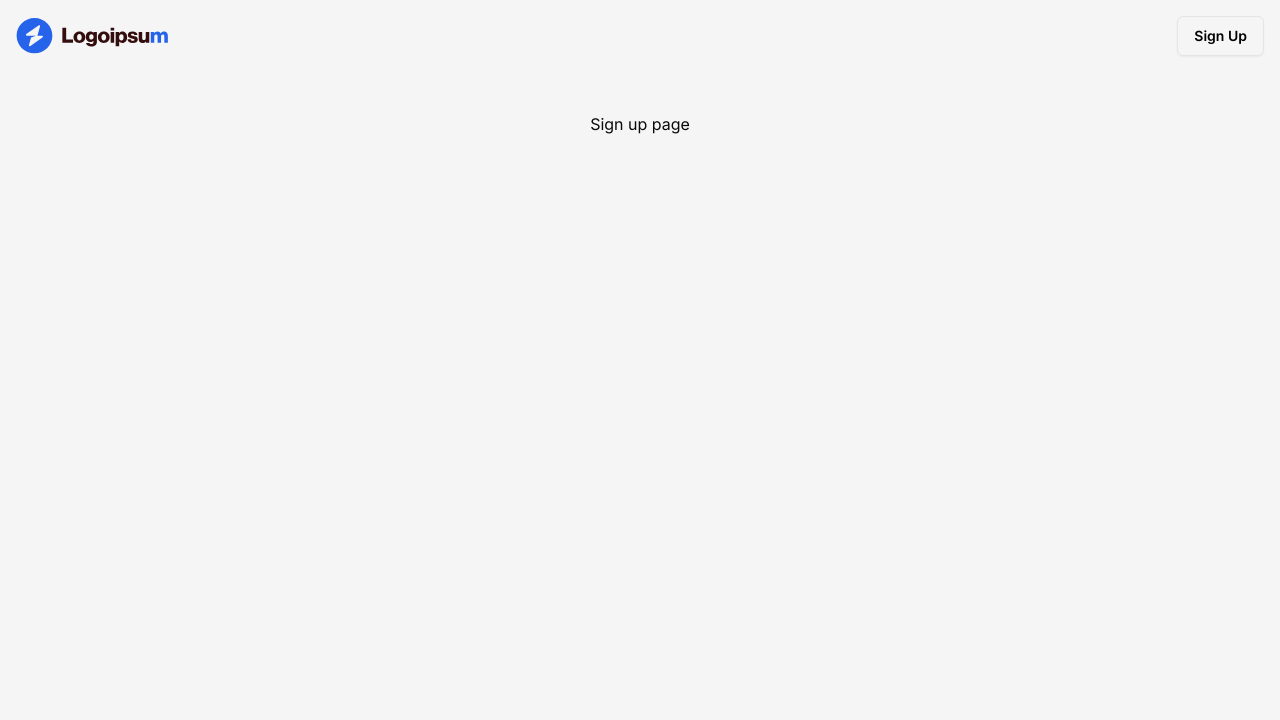
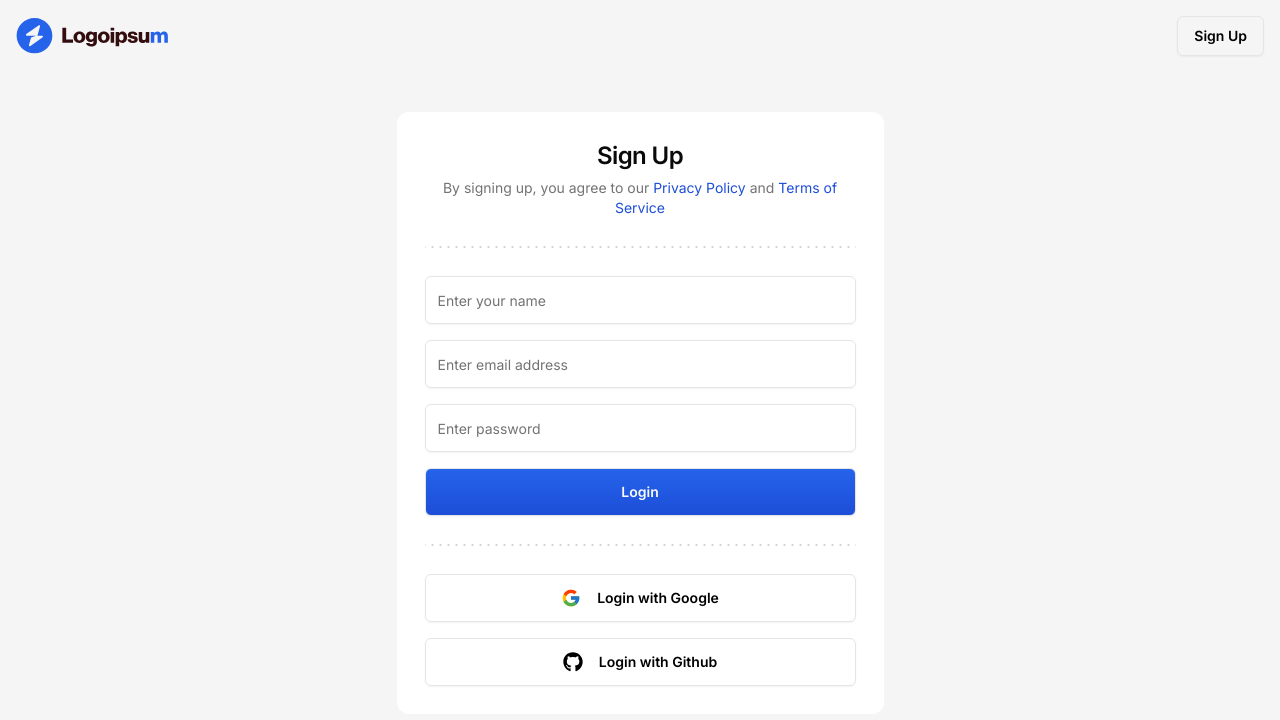
Before and after one commit to Kirill-1999/work-task-app, a Next.js app: page /sign-up in a window 1280 px wide. Shown: the top 720 px of the page. Built offline with nearby package versions, Linux system fonts and the light colour scheme.

Commit message:
Implement SignUpCard component with form fields for name, email, and password, and add Google and GitHub login options. Update SignUpPage to render the new SignUpCard.

```diff
--- a/src/app/(auth)/sign-up/page.tsx
+++ b/src/app/(auth)/sign-up/page.tsx
@@ -1,9 +1,9 @@
+"use client";
+
+import { SignUpCard } from "@/features/auth/components/sign-up-card";
+
 const SignUpPage = () => {
-    return (
-        <div>
-            Sign up page
-        </div>
-    );
+    return <SignUpCard />
 };
 
 export default SignUpPage;
--- a/src/features/auth/components/sign-up-card.tsx
+++ b/src/features/auth/components/sign-up-card.tsx
@@ -0,0 +1,93 @@
+import Link from "next/link";
+import { FcGoogle } from "react-icons/fc";
+import { FaGithub } from "react-icons/fa";
+
+import { DottedSeparator } from "@/components/dotted-separator";
+import { Button } from "@/components/ui/button";
+import {
+    Card,
+    CardContent,
+    CardDescription,
+    CardHeader,
+    CardTitle
+} from "@/components/ui/card";
+import { Input } from "@/components/ui/input";
+
+export const SignUpCard = () => {
+    return (
+        <Card className="w-full h-full md:w-[487px] border-none shadow-none">
+            <CardHeader className="flex items-center justify-center text-center p-7">
+                <CardTitle className="text-2xl">
+                    Sign Up
+                </CardTitle>
+                <CardDescription>
+                    By signing up, you agree to our{" "}
+                    <Link href="/privacy">
+                        <span className="text-blue-700">Privacy Policy</span>
+                    </Link>{" "}
+                    and{" "}
+                    <Link href="/terms">
+                        <span className="text-blue-700">Terms of Service</span>
+                    </Link>
+                </CardDescription>
+            </CardHeader>
+            <div className="px-7">
+                <DottedSeparator />
+            </div>
+            <CardContent className="p-7">
+                <form className="space-y-4">
+                    <Input
+                        required
+                        type="text"
+                        value={""}
+                        onChange={() => { }}
+                        placeholder="Enter your name"
+                        disabled={false}
+                    />
+                    <Input
+                        required
+                        type="email"
+                        value={""}
+                        onChange={() => { }}
+                        placeholder="Enter email address"
+                        disabled={false}
+                    />
+                    <Input
+                        required
+                        type="password"
+                        value={""}
+                        onChange={() => { }}
+                        placeholder="Enter password"
+                        disabled={false}
+                        min={8}
+                        max={255}
+                    />
+                    <Button disabled={false} size="lg" className="w-full">
+                        Login
+                    </Button>
+                </form>
+            </CardContent>
+            <div className="px-7">
+                <DottedSeparator />
+            </div>
+            <CardContent className="p-7 flex flex-col gap-y-4">
+                <Button
+                    disabled={false}
+                    variant="secondary"
+                    size="lg"
+                    className="w-full">
+                    <FcGoogle className="mr-2 size-5" />
+                    Login with Google
+                </Button>
+                <Button
+                    disabled={false}
+                    variant="secondary"
+                    size="lg"
+                    className="w-full">
+                    <FaGithub className="mr-2 size-5" />
+                    Login with Github
+                </Button>
+            </CardContent>
+        </Card>
+    );
+};
```
